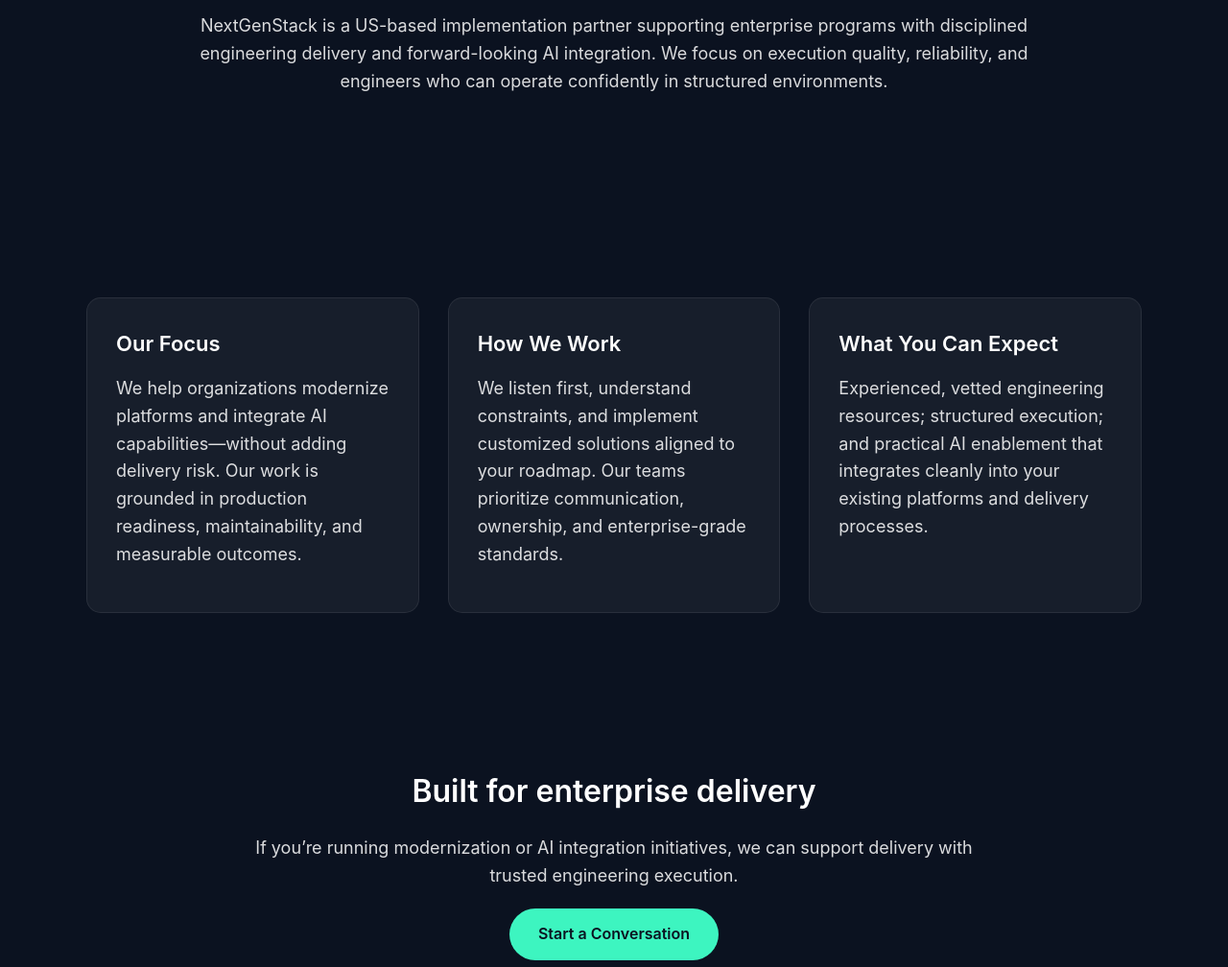
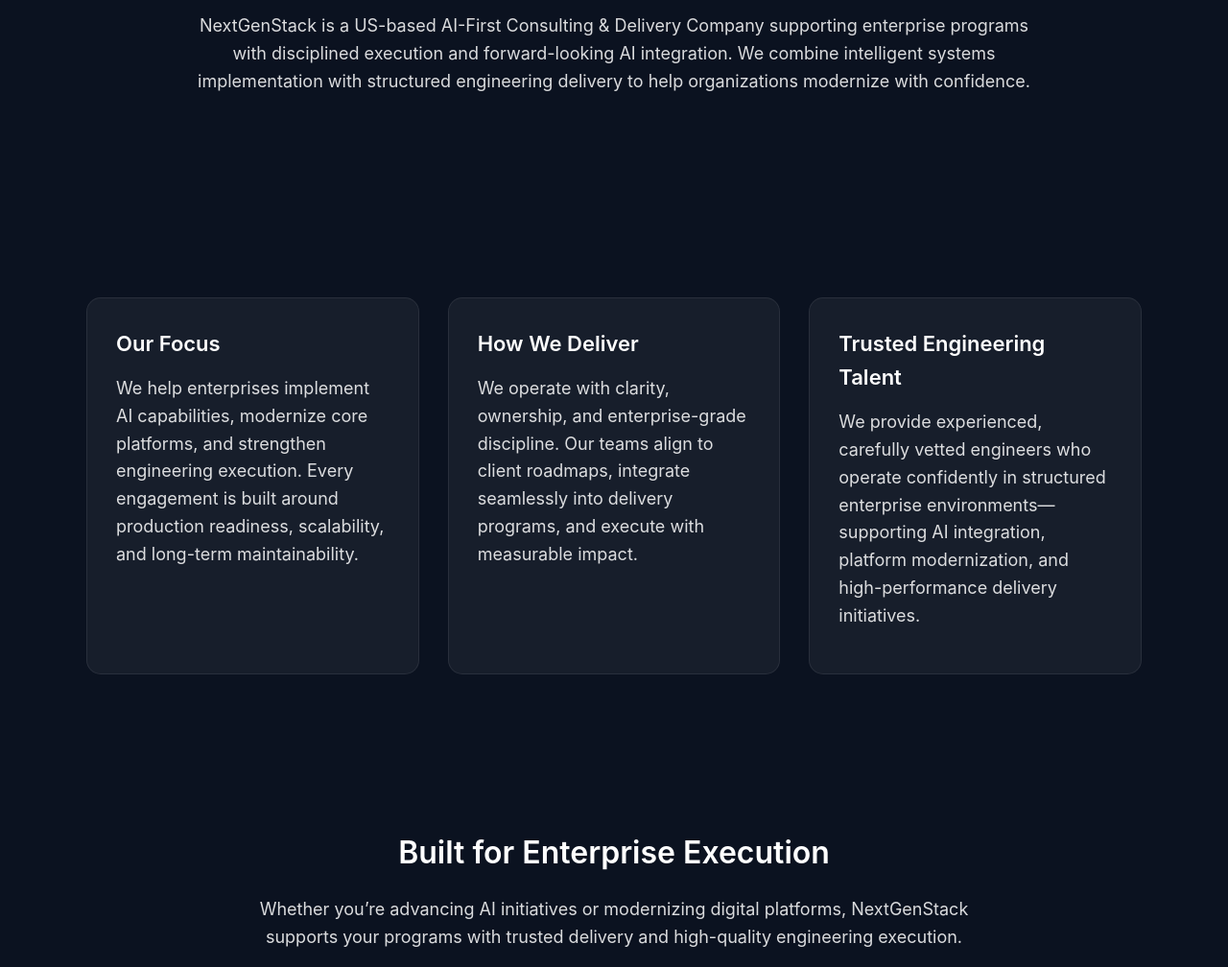
Before and after one commit to bhavaninaidugs/nextgenstack, a plain HTML site: page about.html in a window 1280 px wide. Shown: the part 230-1238 px from the top of the page at 96% size. Drawn offline with Linux system fonts and the light colour scheme.

Commit message:
updated about

```diff
--- a/about.html
+++ b/about.html
@@ -4,7 +4,7 @@
   <meta charset="UTF-8">
   <meta name="viewport" content="width=device-width, initial-scale=1.0">
   <title>About | NextGenStack Inc</title>
-  <meta name="description" content="US-based AI and engineering implementation partner delivering enterprise-ready execution and trusted talent.">
+  <meta name="description" content="US-based AI-First Consulting & Delivery Company focused on enterprise implementation, disciplined engineering execution, and trusted talent.">
   <link rel="stylesheet" href="css/styles.css">
 </head>
 <body>
@@ -25,9 +25,8 @@
   <div class="container section" style="text-align:center;">
     <h1>About NextGenStack</h1>
     <p style="max-width:900px; margin:0 auto;">
-      NextGenStack is a US-based implementation partner supporting enterprise programs with disciplined engineering delivery
-      and forward-looking AI integration. We focus on execution quality, reliability, and engineers who can operate confidently
-      in structured environments.
+      NextGenStack is a US-based AI-First Consulting & Delivery Company supporting enterprise programs with disciplined execution and forward-looking AI integration.
+      We combine intelligent systems implementation with structured engineering delivery to help organizations modernize with confidence.
     </p>
   </div>
 
@@ -38,24 +37,26 @@
       <div class="card">
         <h3>Our Focus</h3>
         <p>
-          We help organizations modernize platforms and integrate AI capabilities—without adding delivery risk.
-          Our work is grounded in production readiness, maintainability, and measurable outcomes.
+          We help enterprises implement AI capabilities, modernize core platforms, and strengthen engineering execution.
+          Every engagement is built around production readiness, scalability, and long-term maintainability.
         </p>
       </div>
 
       <div class="card">
-        <h3>How We Work</h3>
+        <h3>How We Deliver</h3>
         <p>
-          We listen first, understand constraints, and implement customized solutions aligned to your roadmap.
-          Our teams prioritize communication, ownership, and enterprise-grade standards.
+          We operate with clarity, ownership, and enterprise-grade discipline.
+          Our teams align to client roadmaps, integrate seamlessly into delivery programs,
+          and execute with measurable impact.
         </p>
       </div>
 
       <div class="card">
-        <h3>What You Can Expect</h3>
+        <h3>Trusted Engineering Talent</h3>
         <p>
-          Experienced, vetted engineering resources; structured execution; and practical AI enablement that integrates cleanly
-          into your existing platforms and delivery processes.
+          We provide experienced, carefully vetted engineers who operate confidently
+          in structured enterprise environments—supporting AI integration,
+          platform modernization, and high-performance delivery initiatives.
         </p>
       </div>
 
@@ -64,9 +65,10 @@
 
   <!-- CTA -->
   <div class="container section" style="text-align:center;">
-    <h2>Built for enterprise delivery</h2>
+    <h2>Built for Enterprise Execution</h2>
     <p style="max-width:780px; margin:0 auto;">
-      If you’re running modernization or AI integration initiatives, we can support delivery with trusted engineering execution.
+      Whether you’re advancing AI initiatives or modernizing digital platforms,
+      NextGenStack supports your programs with trusted delivery and high-quality engineering execution.
     </p>
     <a href="contact.html" class="btn">Start a Conversation</a>
   </div>
@@ -74,7 +76,7 @@
   <!-- FOOTER -->
   <div class="footer">
     <p><strong>NextGenStack Inc</strong></p>
-    <p>AI Implementation | Engineering Delivery | Trusted Talent</p>
+    <p>AI-First Consulting | Enterprise Delivery | Trusted Engineering Talent</p>
     <p>© 2026 NextGenStack Inc. All Rights Reserved.</p>
   </div>
 
```
